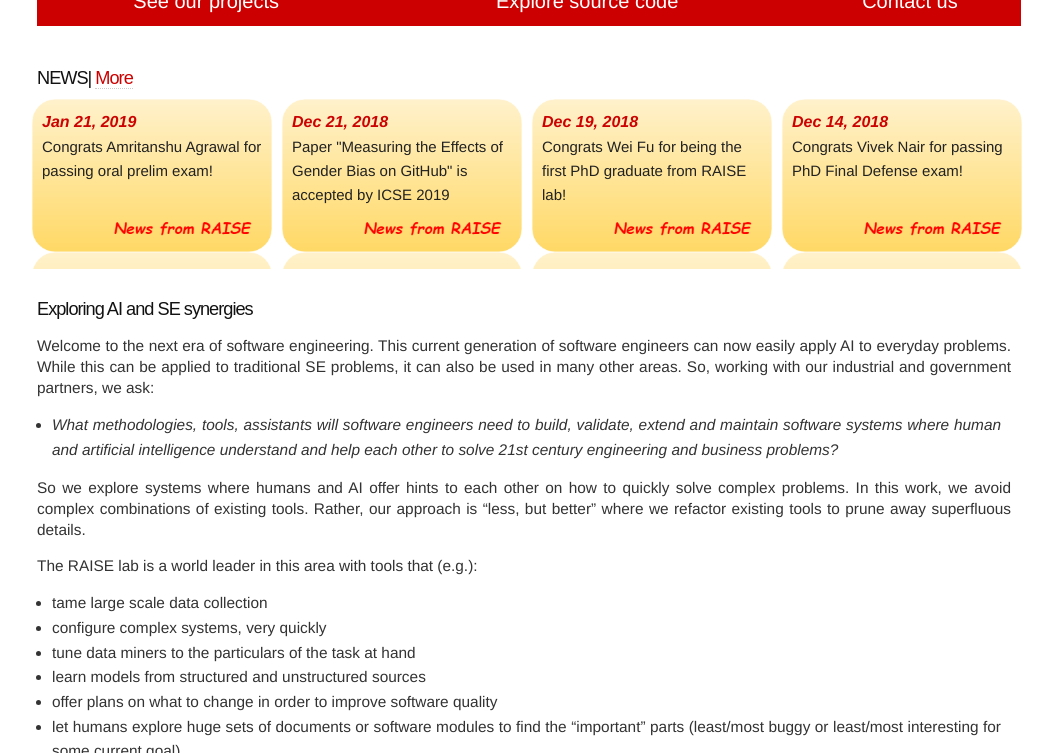
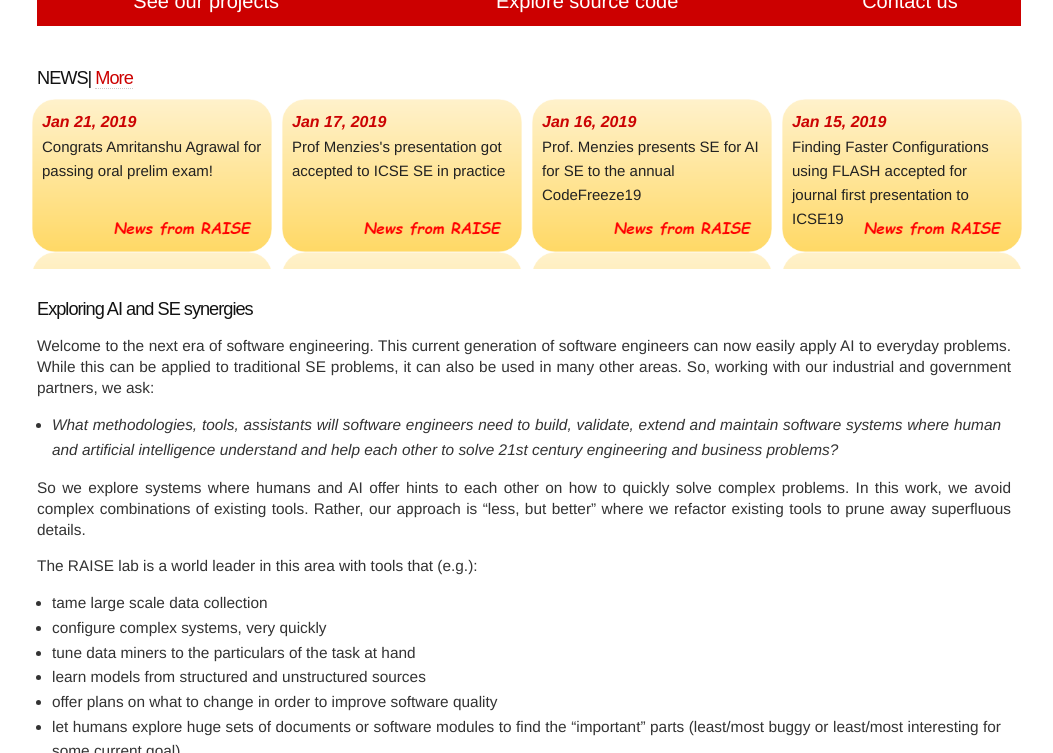
Before and after one commit to ai-se/ai-se.github.io, a Jekyll site: the page built from index.md, in a window 1280 px wide and 900 px high, scrolled down 353 px, cut to the strip 147-900 px from the top of the window. Shown: the whole strip, without its empty margins (121-1174 px from the left). Built offline with Jekyll 4.4.1, drawn with Linux system fonts in a browser that asks for light colours.

Commit message:
add jan recent news

```diff
--- /dev/null
+++ b/news/_posts/2019-01-15-tse.md
@@ -0,0 +1,8 @@
+---
+layout: page
+title: Finding Faster Configurations using FLASH accepted for journal first  presentation to ICSE19
+author: Temporary Admin
+excerpt: Accepted Paper
+---
+Vivek Nairs TSE paper "Finding Faster Configurations using FLASH" accepted for journal first  presentation to ICSE'19
+[Here](https://arxiv.org/pdf/1801.02175.pdf) is a link to this paper.
--- /dev/null
+++ b/news/_posts/2019-01-16-code19.md
@@ -0,0 +1,8 @@
+---
+layout: page
+title: Prof. Menzies presents SE for AI for SE to the annual CodeFreeze19
+author: Admin
+excerpt: Talks
+img: timm.png
+---
+Prof. Menzies presents "SE for AI for SE" to the annual CodeFreeze'19" conference at Minneapolis. See the slides [here](http://tiny.cc/code19)
--- /dev/null
+++ b/news/_posts/2019-01-17-icseseip.md
@@ -0,0 +1,9 @@
+---
+layout: page
+title: Prof Menzies's presentation got accepted to ICSE SE in practice
+author: Admin
+excerpt: Talks
+img: timm.png
+---
+
+Prof Menzies's presentation "Take ControlL The unresonable effectives of software analytics"  accepted to ICSE SE in practice, 2019. See the slides [here](http://tiny.cc/code19) in advanced!
--- a/talks/index.html
+++ b/talks/index.html
@@ -45,7 +45,7 @@
 	<td><a href="http://tiny.cc/amrit18oral">On the Nature of Software Engineering Data</a></td>
 </tr>
 	<tr>
-	<td>Tim Menziesr</td>
+	<td>Tim Menzies</td>
 	<td>2019</td>
 	<td>CodeFreeze'19 </td>
 	<td><a href="http://tiny.cc/code19">SE for AI for SE (after data mining, what's next)</a></td>
```
